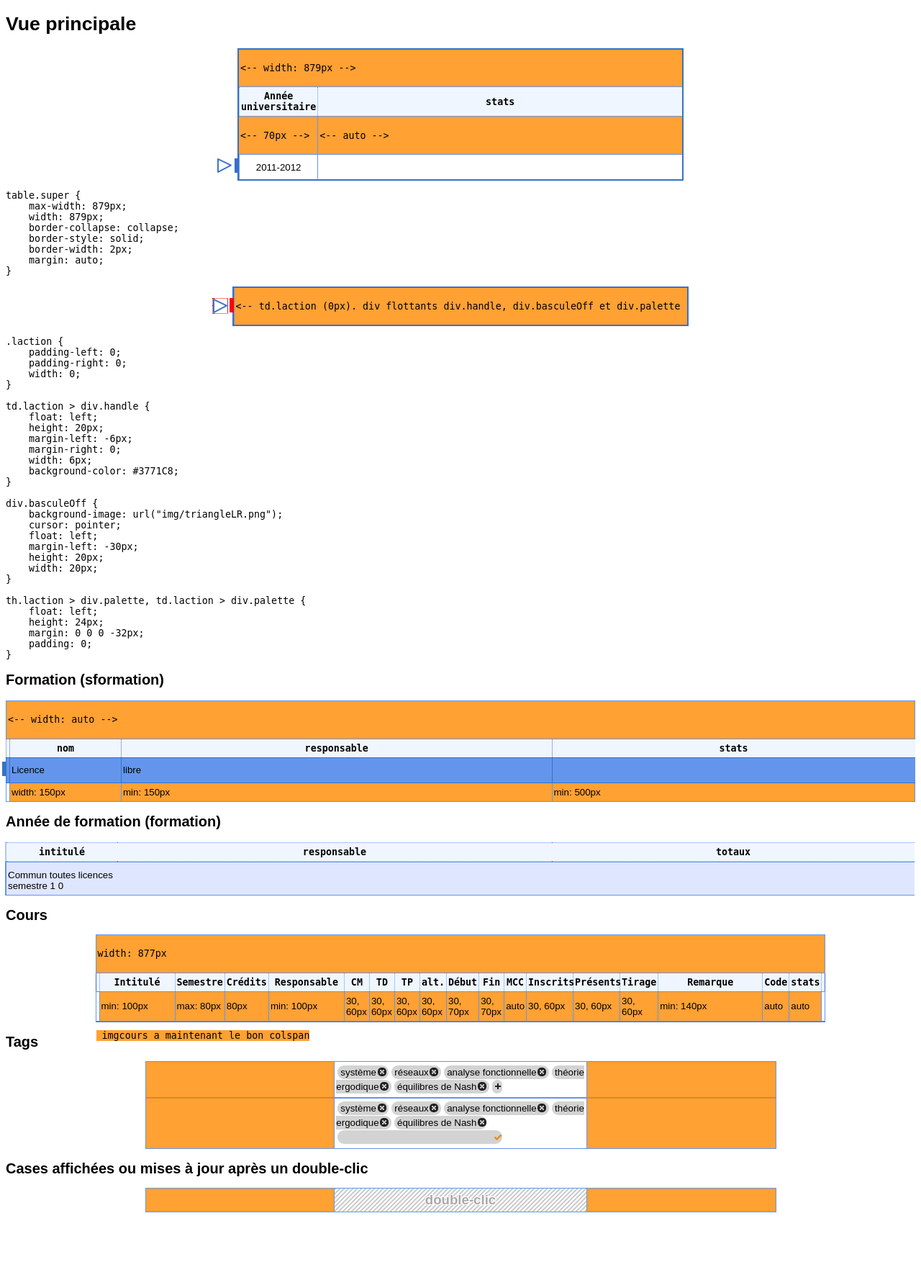
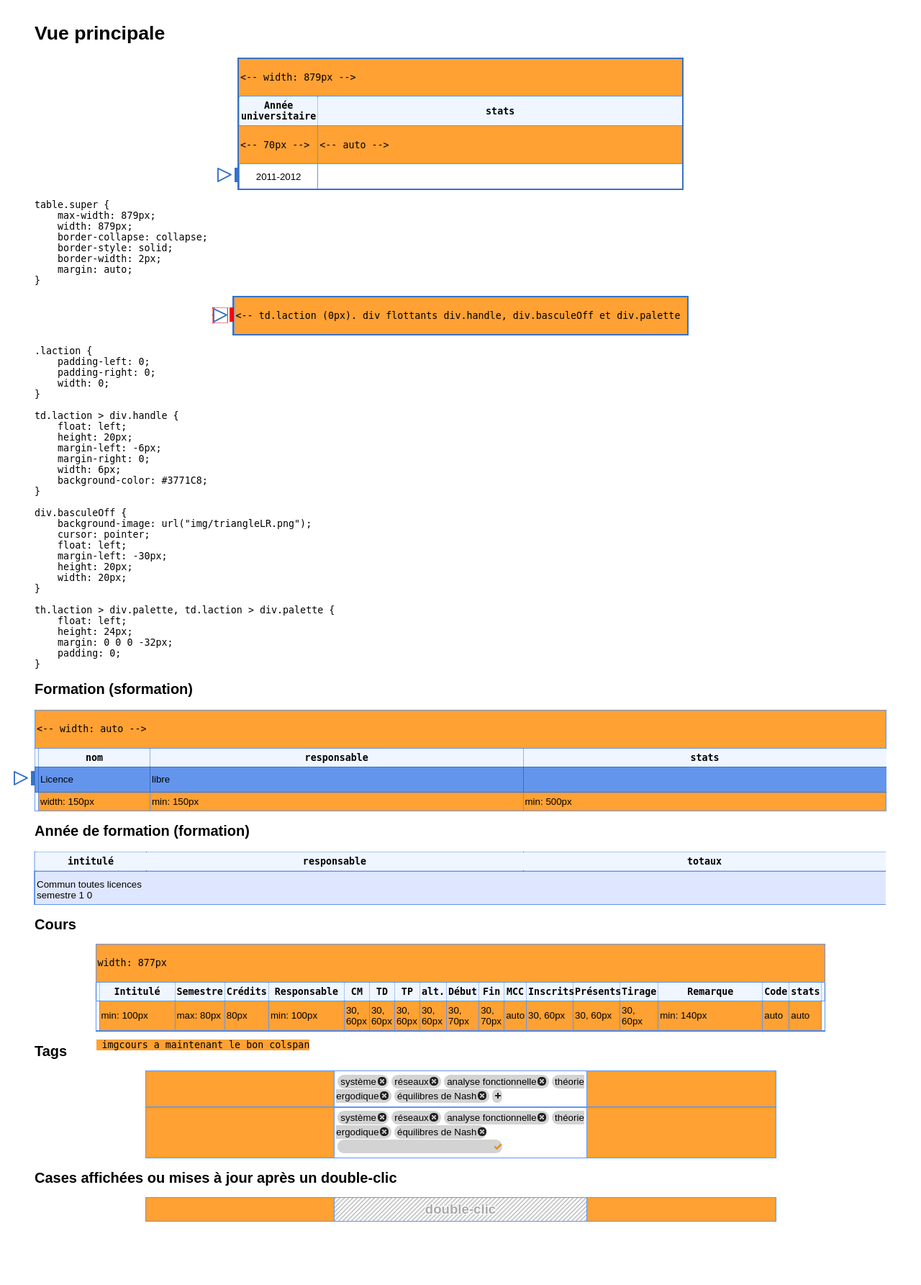
Before and after one commit to pierreboudes/minoterie, a PHP site: page /css/mep.html in a window 1280 px wide. Shown: the whole page at 72% size. Before the commit the page ends 1684 px from the top, so only its background shows below. Run offline with PHP 8.4, Linux system fonts and the light colour scheme.

Commit message:
vue générale sur petit écran

```diff
--- a/css/general.css
+++ b/css/general.css
@@ -1,6 +1,7 @@
 body {
   font-family:"Arial","Helvetica","Verdana","sans-serif";
   font-size:10pt;
+  padding: 5px 40px 80px;
 }
 
 /* TOUTES LES COULEURS */
```
